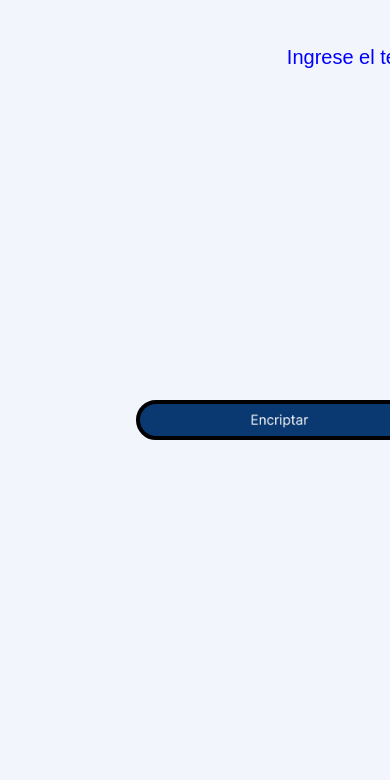
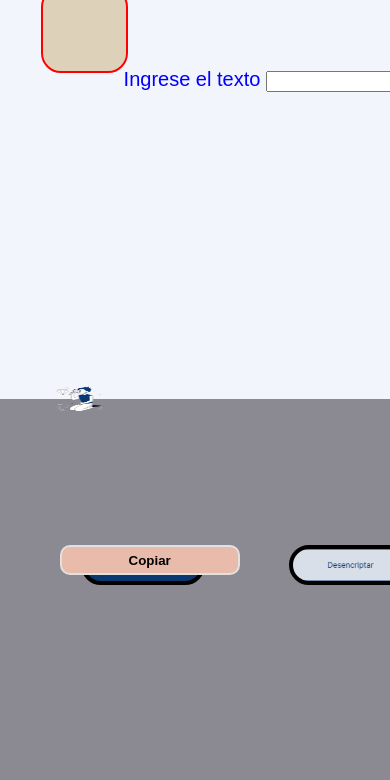
Before and after one commit to chompy23/Encriptador, a plain HTML site: page index.html in a window 390 px wide. Shown: the part 64-844 px from the top of the page. Drawn offline with Linux system fonts and the light colour scheme.

Commit message:
segundo commit comienzo responsivo

```diff
--- a/style.css
+++ b/style.css
@@ -19,7 +19,7 @@ body {
     float: left;
 }
 
-.formulario{
+.formulario {
     position: relative;
     top: 40%;
 }
@@ -166,7 +166,43 @@ body {
     width: 220px;
     height: 50px;
     bottom: 7%;
-    right:  5%;
+    right: 5%;
     cursor: pointer;
 
 }
+
+@media only screen and (max-width: 480px) {
+    body {
+        background-color: rgb(139, 138, 146);
+        width: 412px;
+        height: 823px;
+    }
+
+    #operativo {
+        display: block;
+        width: 100%;
+        height: 50%;
+        background-color: #F3F5FC;
+
+    }
+
+
+    #ventana-lateral {
+        display: block;
+        width: 100%;
+        height: 50%;
+        left: 50%;
+        background-color: #F3F5FC;
+    }
+
+    .figura {
+
+        width: 20%;
+        height: 20%;
+        border: 2px solid red;
+        border-radius: 20px;
+        background-color: #F3F5FC;
+        box-shadow: inset 20px 20px 60px 60px rgb(221, 209, 186);
+    }
+
+}
```
Also changed, not shown: imagenes/celular1/Alura Challenge - Desafío 1 - Lógica/Frame 3.png (added), imagenes/celular1/Alura Challenge - Desafío 1 - Lógica/Frame 3@2x.png (added), imagenes/celular1/Encriptador - 1 Celular.png (added), imagenes/celular1/Frame 1.png (added), imagenes/celular1/Frame 5.png (added), imagenes/celular1/Header.png (added), imagenes/celular1/Ingrese el texto aqui.png (added), imagenes/tablet1/Encriptador - 1 Tablet.png (added), imagenes/tablet1/Frame 1.png (added), imagenes/tablet1/Frame 3 (1).png (added), imagenes/tablet1/Frame 5.png (added), imagenes/tablet1/Group 3.png (added), imagenes/tablet1/Ingrese el texto aqui (1).png (added), imagenes/tablet1/Ingrese el texto aqui.png (added), 1 other file.
